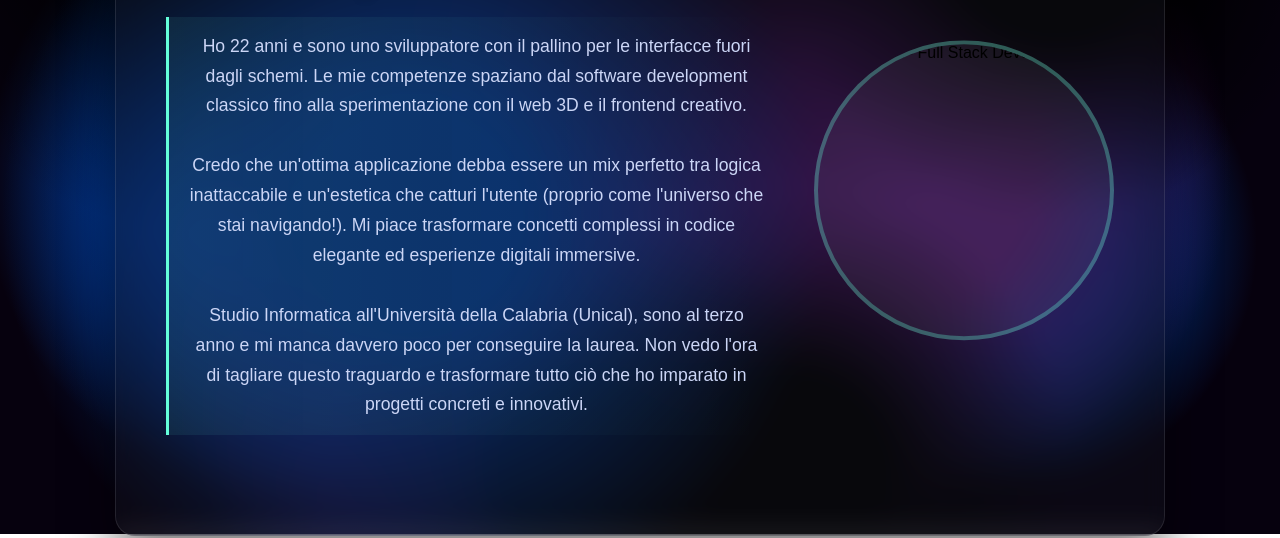
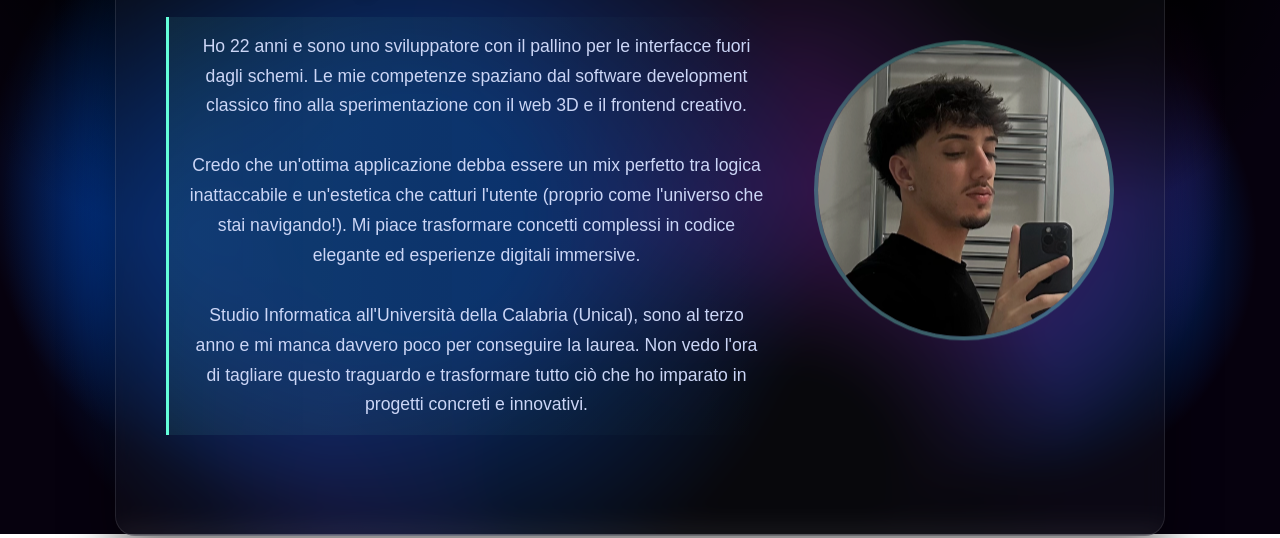
Before and after one commit to darioeliaaa/darioeliaaa.github.io, a website built with webpack: page index.html in a window 1280 px wide. Shown: the part 266-804 px from the top of the page. Built offline with nearby package versions, Linux system fonts and the light colour scheme; files whose address does not match are found by name.

Commit message:
Aggiunto nuovo progetto

```diff
--- a/index.html
+++ b/index.html
@@ -58,7 +58,7 @@
       </div>
 
       <div class="imm-info">
-        <img src="img/IMG_7374.HEIC" alt="Dario Elia - Full Stack Developer">
+        <img src="img/Dario.png" alt="Dario Elia - Full Stack Developer">
       </div>
 
     </div>
```
Also changed, not shown: img/Dario.png (added).
